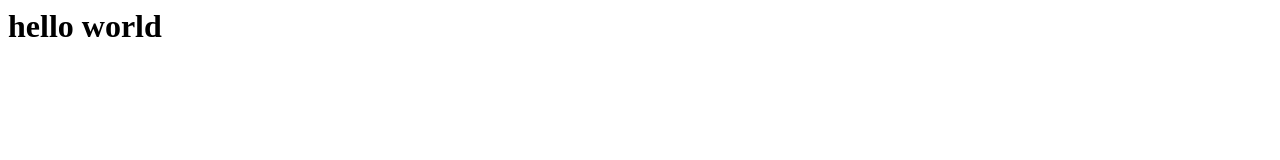
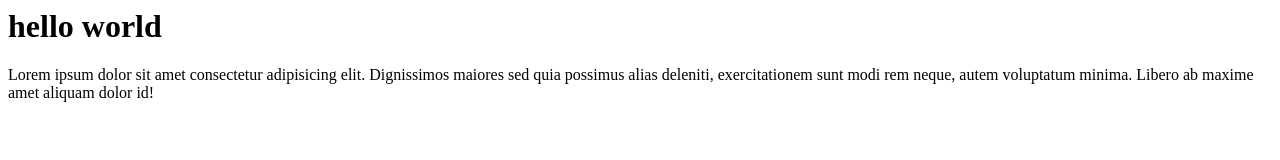
Before and after one commit to Bayroott/wpu-git-test, a plain HTML site: page index.html in a window 1280 px wide. Drawn offline with Linux system fonts and the light colour scheme.

Commit message:
menambahkan paragraph

```diff
--- a/index.html
+++ b/index.html
@@ -8,6 +8,8 @@
 
 <body>
     <h1>hello world</h1>
+    <p>Lorem ipsum dolor sit amet consectetur adipisicing elit. Dignissimos maiores sed quia possimus alias deleniti,
+        exercitationem sunt modi rem neque, autem voluptatum minima. Libero ab maxime amet aliquam dolor id!</p>
 </body>
 
 </html>
```
